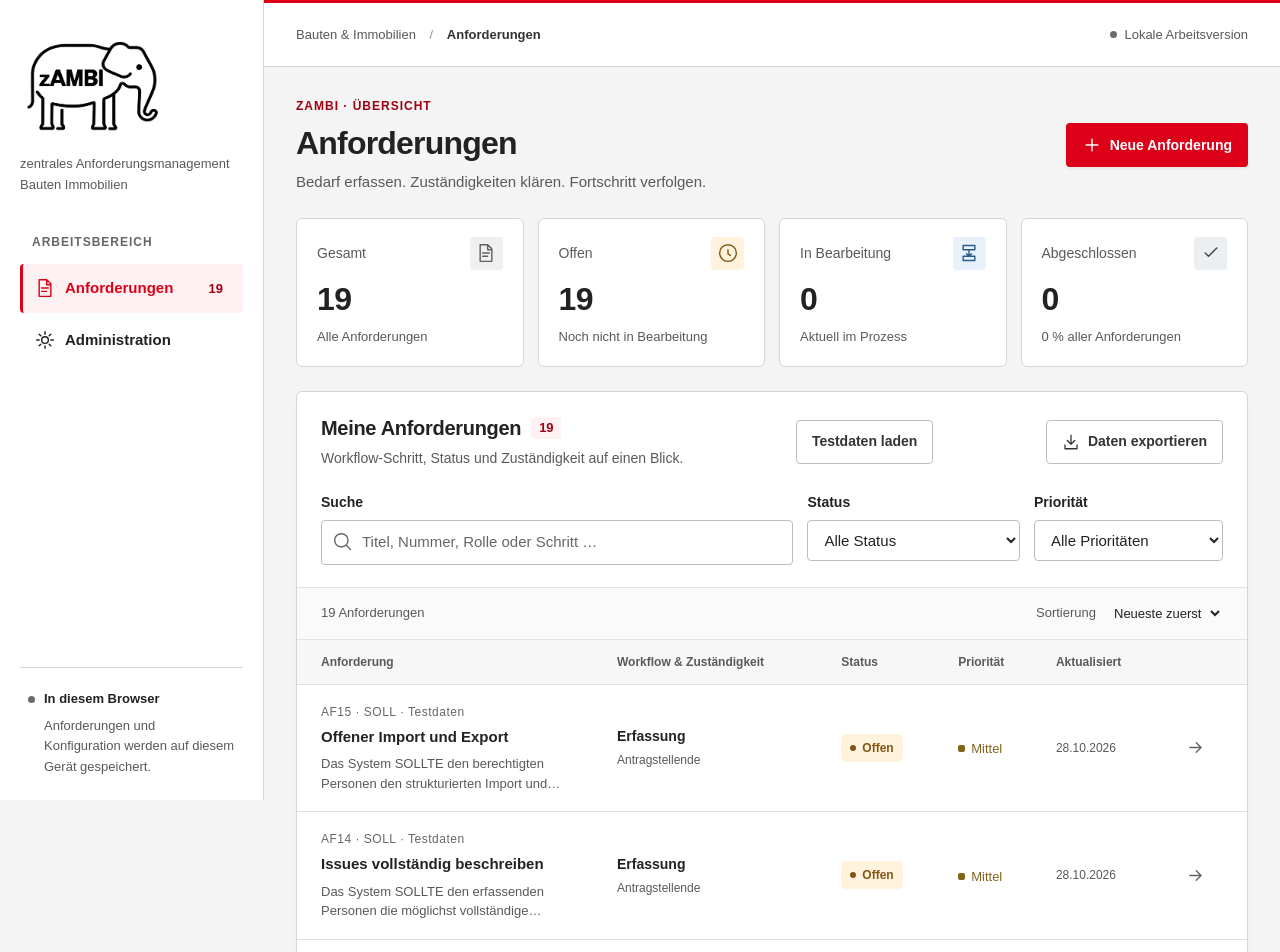
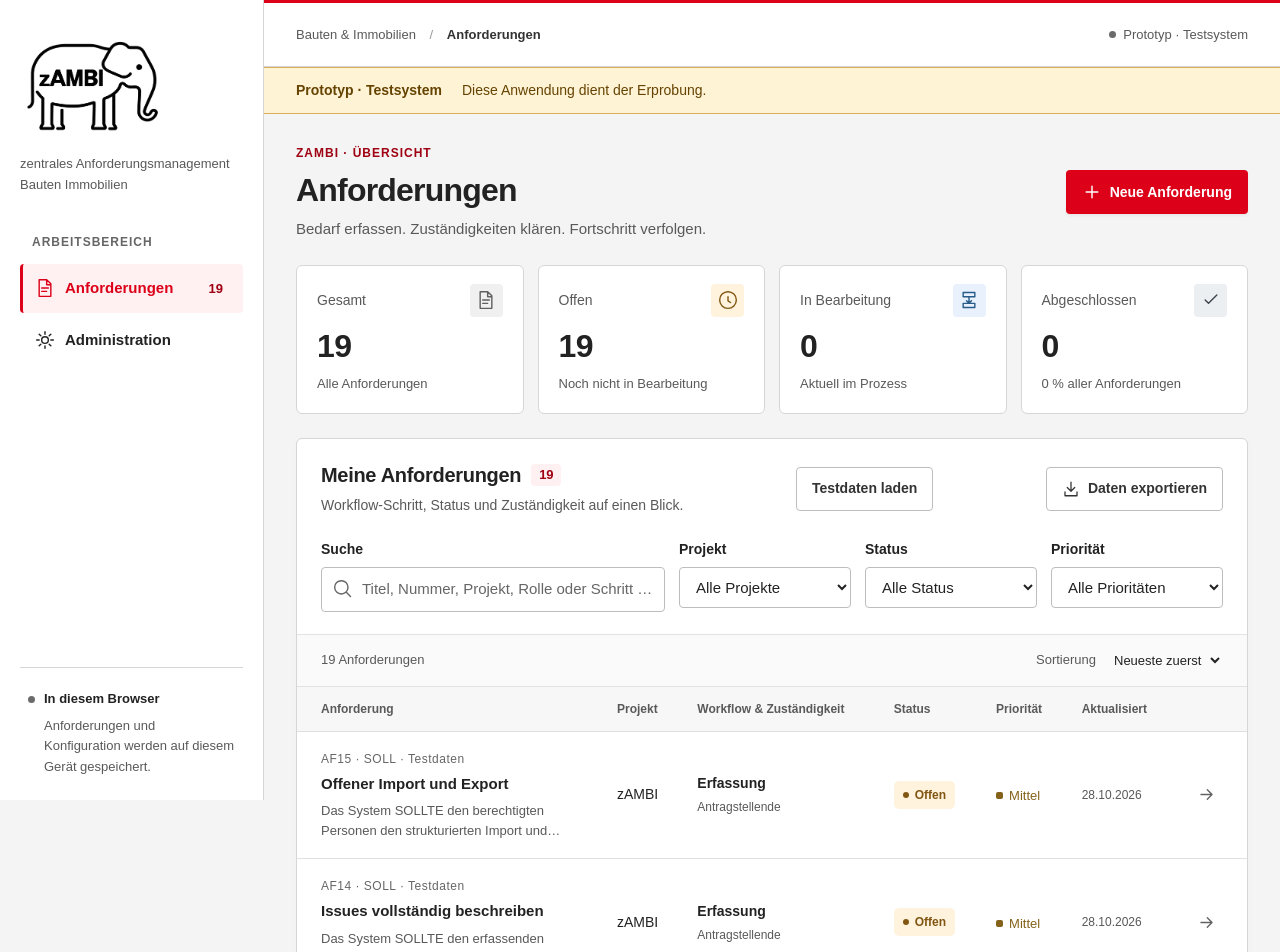
Before and after one commit to w6p9jk84gk-debug/Anforderungsmanagement, a React (Vite) app: page / in a window 1280 px wide. Shown: the top 952 px of the page. Built offline with nearby package versions, Linux system fonts and the light colour scheme.

Commit message:
Mark prototype as test system and manage requirement projects

```diff
--- a/index.html
+++ b/index.html
@@ -6,9 +6,9 @@
     <meta name="theme-color" content="#dc0018" />
     <meta
       name="description"
-      content="zAMBI – zentrales Anforderungsmanagement Bauten Immobilien. Anforderungen, Rollen und Workflows übersichtlich verwalten."
+      content="zAMBI – Prototyp und Testsystem für das zentrale Anforderungsmanagement Bauten Immobilien. Anforderungen, Rollen und Workflows übersichtlich verwalten."
     />
-    <title>Anforderungen · zAMBI</title>
+    <title>Anforderungen · zAMBI · Prototyp / Testsystem</title>
   </head>
   <body>
     <div id="root"></div>
--- a/src/Administration.tsx
+++ b/src/Administration.tsx
@@ -4,7 +4,7 @@ import { Icon } from "./Icon";
 import { categories, categoryLabels, configurationErrors } from "./model";
 import type { Category, Configuration, Requirement } from "./model";
 
-type Tab = "statuses" | "roles" | "workflow";
+type Tab = "statuses" | "roles" | "workflow" | "projects";
 export function Administration({
   configuration,
   requirements,
@@ -34,6 +34,7 @@ export function Administration({
   function save(event: FormEvent) {
     event.preventDefault();
     const cleaned: Configuration = {
+      projects: draft.projects.map((project) => ({ ...project, name: project.name.trim() })),
       statuses: draft.statuses.map((status) => ({
         ...status,
         name: status.name.trim(),
@@ -81,7 +82,7 @@ export function Administration({
         <div>
           <span className="eyebrow">zAMBI verwalten</span>
           <h1>Administration</h1>
-          <p>Status, Rollen und den Ablauf deiner Anforderungen gestalten.</p>
+          <p>Projekte, Status, Rollen und den Ablauf deiner Anforderungen gestalten.</p>
         </div>
         <button
           className="button secondary"
@@ -103,6 +104,7 @@ export function Administration({
       <nav className="admin-tabs" aria-label="Administrationsbereiche">
         {(
           [
+            ["projects", "Projekte", draft.projects.length],
             ["statuses", "Status", draft.statuses.length],
             ["roles", "Rollen", draft.roles.length],
             ["workflow", "Workflow-Editor", draft.steps.length],
@@ -137,6 +139,73 @@ export function Administration({
           </div>
         )}
         <fieldset className="admin-fields" disabled={readOnly}>
+          {tab === "projects" && (
+            <section className="panel admin-panel" aria-labelledby="projects-heading">
+              <div className="panel-heading">
+                <div>
+                  <h2 id="projects-heading">Projekte verwalten</h2>
+                  <p>Ordne Anforderungen einem Projekt zu.</p>
+                </div>
+                <button
+                  type="button"
+                  className="button secondary"
+                  onClick={() => setDraft((current) => ({
+                    ...current,
+                    projects: [...current.projects, { id: crypto.randomUUID(), name: "" }],
+                  }))}
+                >
+                  <Icon name="plus" size={18} />
+                  Projekt hinzufügen
+                </button>
+              </div>
+              <div className="config-list">
+                {draft.projects.map((project, index) => {
+                  const usages = requirements.filter((item) => item.projectId === project.id).length;
+                  return (
+                    <article className="config-row" key={project.id}>
+                      <span className="role-icon"><Icon name="building" /></span>
+                      <label className="grow">
+                        Projektname
+                        <input
+                          aria-label={"Projektname " + (index + 1)}
+                          value={project.name}
+                          required
+                          maxLength={80}
+                          placeholder="z. B. zAMBI"
+                          onChange={(event) => setDraft((current) => ({
+                            ...current,
+                            projects: current.projects.map((item) => item.id === project.id
+                              ? { ...item, name: event.target.value } : item),
+                          }))}
+                        />
+                      </label>
+                      <div className="row-actions">
+                        <span className="usage-note">
+                          {usages ? `${usages} ${usages === 1 ? "Anforderung" : "Anforderungen"}` : "Nicht zugewiesen"}
+                        </span>
+                        <button
+                          type="button"
+                          className="icon-button danger"
+                          aria-label={"Projekt " + (index + 1) + " löschen"}
+                          disabled={usages > 0}
+                          title={usages ? "Anforderungen zuerst einem anderen Projekt oder „Ohne Projekt“ zuweisen." : "Projekt entfernen"}
+                          onClick={() => setDraft((current) => ({
+                            ...current, projects: current.projects.filter((item) => item.id !== project.id),
+                          }))}
+                        >
+                          <Icon name="trash" size={19} />
+                        </button>
+                      </div>
+                    </article>
+                  );
+                })}
+                {!draft.projects.length && <p className="panel-note">Noch keine Projekte vorhanden. Anforderungen können auch ohne Projekt erfasst werden.</p>}
+              </div>
+              <p className="panel-note">
+                Umbenennen erhält alle Zuordnungen. Projekte mit Anforderungen können erst nach dem Ändern der Zuordnungen gelöscht werden.
+              </p>
+            </section>
+          )}
           {tab === "statuses" && (
             <section
               className="panel admin-panel"
--- a/src/App.tsx
+++ b/src/App.tsx
@@ -10,6 +10,7 @@ import {
   legacyStorageKey,
   loadWorkspace,
   priorities,
+  projectName,
   displayRequirementId,
   seedTestRequirements,
   initializeTestRequirements,
@@ -47,6 +48,7 @@ export function App() {
   const [configurationDirty, setConfigurationDirty] = useState(false);
   const [query, setQuery] = useState("");
   const [statusFilter, setStatusFilter] = useState("all");
+  const [projectFilter, setProjectFilter] = useState("all");
   const [priorityFilter, setPriorityFilter] = useState("all");
   const [sort, setSort] = useState("newest");
   const [editor, setEditor] = useState<{ item: Requirement | null } | null>(
@@ -70,7 +72,7 @@ export function App() {
     return () => window.removeEventListener("beforeunload", protectChanges);
   }, [configurationDirty]);
   useEffect(() => {
-    document.title = `${page === "administration" ? "Administration" : "Anforderungen"} · zAMBI`;
+    document.title = `${page === "administration" ? "Administration" : "Anforderungen"} · zAMBI · Prototyp / Testsystem`;
   }, [page]);
   function navigate(event: MouseEvent<HTMLAnchorElement>, next: Page) {
     event.preventDefault();
@@ -109,7 +111,7 @@ export function App() {
       }
       if (!isWorkspace(next)) {
         setError(
-          "Die Änderung ist unvollständig und wurde nicht gespeichert. Bitte prüfe Status, Rollen und Workflow-Zuweisungen.",
+          "Die Änderung ist unvollständig und wurde nicht gespeichert. Bitte prüfe Projekte, Status, Rollen und Workflow-Zuweisungen.",
         );
         return false;
       }
@@ -131,8 +133,8 @@ export function App() {
     if (readOnly || testDataInitialized.current) return;
     testDataInitialized.current = true;
     const next = initializeTestRequirements(initial.workspace);
-    if (next !== initial.workspace && persist(next)) {
-      setNotice("Testanforderungen geladen.");
+    if (next !== initial.workspace || initial.migrated) {
+      if (persist(next) && next !== initial.workspace) setNotice("Testanforderungen geladen.");
     }
   }, []);
   function saveRequirement(value: RequirementInput) {
@@ -194,6 +196,7 @@ export function App() {
       if (!persist(applyConfiguration(workspace, next))) return false;
       setConfigurationDirty(false);
       setStatusFilter("all");
+      setProjectFilter("all");
       setNotice("Konfiguration gespeichert.");
       return true;
     } catch (issue) {
@@ -213,9 +216,10 @@ export function App() {
           (step) => step.id === item.workflowStepId,
         )!;
         return (
+          (projectFilter === "all" || (projectFilter === "none" ? item.projectId === null : item.projectId === projectFilter)) &&
           (statusFilter === "all" || item.status === statusFilter) &&
           (priorityFilter === "all" || item.priority === priorityFilter) &&
-          `${displayRequirementId(item)} ${item.verbindlichkeit ?? ""} ${item.isTestData ? "Testdaten" : ""} ${item.title} ${item.description} ${item.criteria} ${step.name} ${roleNames(configuration, step).join(" ")}`
+          `${displayRequirementId(item)} ${item.verbindlichkeit ?? ""} ${item.isTestData ? "Testdaten" : ""} ${projectName(configuration, item.projectId)} ${item.title} ${item.description} ${item.criteria} ${step.name} ${roleNames(configuration, step).join(" ")}`
             .toLocaleLowerCase("de")
             .includes(text)
         );
@@ -224,15 +228,18 @@ export function App() {
         sort === "priority"
           ? priorities.indexOf(a.priority) - priorities.indexOf(b.priority) ||
             b.number - a.number
+          : sort === "project"
+            ? projectName(configuration, a.projectId).localeCompare(projectName(configuration, b.projectId), "de") || b.number - a.number
           : sort === "title"
             ? a.title.localeCompare(b.title, "de")
             : b.number - a.number,
       );
-  }, [requirements, configuration, query, statusFilter, priorityFilter, sort]);
+  }, [requirements, configuration, query, statusFilter, priorityFilter, projectFilter, sort]);
   function resetFilters() {
     setQuery("");
     setStatusFilter("all");
     setPriorityFilter("all");
+    setProjectFilter("all");
   }
   const today = () => new Date().toISOString().slice(0, 10);
   const categoryCount = (category: string) =>
@@ -308,9 +315,13 @@ export function App() {
           </span>
           <span className="local-label">
             <span className="local-dot" />
-            Lokale Arbeitsversion
+            Prototyp · Testsystem
           </span>
         </header>
+        <div className="prototype-banner" role="note" aria-label="Prototyp und Testsystem">
+          <strong>Prototyp · Testsystem</strong>
+          <span>Diese Anwendung dient der Erprobung.</span>
+        </div>
         <main id="page-content" tabIndex={-1}>
           {error && (
             <div className="error-message" role="alert">
@@ -446,7 +457,7 @@ export function App() {
                       <input
                         aria-label="Anforderungen durchsuchen"
                         value={query}
-                        placeholder="Titel, Nummer, Rolle oder Schritt …"
+                        placeholder="Titel, Nummer, Projekt, Rolle oder Schritt …"
                         onChange={(event) => setQuery(event.target.value)}
                       />
                       {query && (
@@ -459,6 +470,20 @@ export function App() {
                         </button>
                       )}
                     </div>
+                  </label>
+                  <label>
+                    Projekt
+                    <select
+                      aria-label="Nach Projekt filtern"
+                      value={projectFilter}
+                      onChange={(event) => setProjectFilter(event.target.value)}
+                    >
+                      <option value="all">Alle Projekte</option>
+                      <option value="none">Ohne Projekt</option>
+                      {configuration.projects.map((project) => (
+                        <option key={project.id} value={project.id}>{project.name}</option>
+                      ))}
+                    </select>
                   </label>
                   <label>
                     Status
@@ -509,6 +534,7 @@ export function App() {
                       <option value="newest">Neueste zuerst</option>
                       <option value="priority">Priorität</option>
                       <option value="title">Titel A–Z</option>
+                      <option value="project">Projekt A–Z</option>
                     </select>
                   </label>
                 </div>
@@ -518,6 +544,7 @@ export function App() {
                       <thead>
                         <tr>
                           <th>Anforderung</th>
+                          <th>Projekt</th>
                           <th>Workflow &amp; Zuständigkeit</th>
                           <th>Status</th>
                           <th>Priorität</th>
@@ -552,6 +579,9 @@ export function App() {
                                   {item.description ||
                                     "Noch keine Beschreibung"}
                                 </p>
+                              </td>
+                              <td data-label="Projekt" className="project-cell">
+                                {projectName(configuration, item.projectId)}
                               </td>
                               <td data-label="Workflow">
                                 <strong className="step-title">
--- a/src/RequirementEditor.tsx
+++ b/src/RequirementEditor.tsx
@@ -31,6 +31,7 @@ export function RequirementEditor({
   const [stepId, setStepId] = useState(
     item?.workflowStepId ?? configuration.steps[0].id,
   );
+  const [projectId, setProjectId] = useState(item?.projectId ?? "");
   const [priority, setPriority] = useState<Priority>(
     item?.priority ?? "Mittel",
   );
@@ -59,6 +60,7 @@ export function RequirementEditor({
         criteria: criteria.trim(),
         workflowStepId: stepId,
         priority,
+        projectId: projectId || null,
       })
     )
       onClose();
@@ -76,6 +78,7 @@ export function RequirementEditor({
             <span className="eyebrow">
               {item ? displayRequirementId(item) : "zAMBI · Anforderungen"}
             </span>
+            <span className="prototype-label">Prototyp · Testsystem</span>
             <h2 id="editor-title">
               {item ? "Anforderung bearbeiten" : "Neue Anforderung"}
             </h2>
@@ -109,6 +112,15 @@ export function RequirementEditor({
               }}
               placeholder="Was wird für das Bau- oder Immobilienvorhaben benötigt?"
             />
+          </label>
+          <label>
+            Projekt
+            <select aria-label="Projekt" value={projectId} onChange={(event) => setProjectId(event.target.value)}>
+              <option value="">Ohne Projekt</option>
+              {configuration.projects.map((project) => (
+                <option key={project.id} value={project.id}>{project.name}</option>
+              ))}
+            </select>
           </label>
           <label>
             Beschreibung
--- a/src/model.ts
+++ b/src/model.ts
@@ -17,7 +17,10 @@ export type WorkflowStep = {
   statusId: string;
   roleIds: string[];
 };
+export type Project = { id: string; name: string };
+export const testProjectId = "project-zambi";
 export type Configuration = {
+  projects: Project[];
   statuses: StatusDefinition[];
   roles: Role[];
   steps: WorkflowStep[];
@@ -33,16 +36,17 @@ export type Requirement = {
   criteria: string;
   status: string;
   workflowStepId: string;
+  projectId: string | null;
   priority: Priority;
   createdAt: string;
   updatedAt: string;
 };
 export type RequirementInput = Pick<
   Requirement,
-  "title" | "description" | "criteria" | "workflowStepId" | "priority"
+  "title" | "description" | "criteria" | "workflowStepId" | "priority" | "projectId"
 >;
 export type Workspace = {
-  version: 1;
+  version: 2;
   configuration: Configuration;
   requirements: Requirement[];
   nextNumber: number;
@@ -53,6 +57,7 @@ export const storageKey = "zambi.workspace.v1";
 
 export function defaultConfiguration(): Configuration {
   return {
+    projects: [{ id: testProjectId, name: "zAMBI" }],
     statuses: [
       { id: "status-open", name: "Offen", category: "open" },
       { id: "status-active", name: "In Bearbeitung", category: "active" },
@@ -99,7 +104,7 @@ export function defaultConfiguration(): Configuration {
 }
 export function emptyWorkspace(): Workspace {
   return {
-    version: 1,
+    version: 2,
     configuration: defaultConfiguration(),
     requirements: [],
     nextNumber: 1,
@@ -121,12 +126,13 @@ function unique(values: string[]) {
 export function configurationErrors(config: Configuration): string[] {
   const errors: string[] = [];
   const groups = [
+    ["Projekte", config.projects],
     ["Status", config.statuses],
     ["Rollen", config.roles],
     ["Workflow-Schritte", config.steps],
   ] as const;
   for (const [label, items] of groups) {
-    if (!items.length)
+    if (!items.length && label !== "Projekte")
       errors.push(`${label}: Mindestens ein Eintrag ist erforderlich.`);
     if (items.some((item) => !name(item.name)))
       errors.push(`${label}: Bitte Namen mit 1 bis 80 Zeichen eingeben.`);
@@ -161,10 +167,13 @@ export function configurationErrors(config: Configuration): string[] {
 export function isConfiguration(value: unknown): value is Configuration {
   if (
     !record(value) ||
+    !Array.isArray(value.projects) ||
     !Array.isArray(value.statuses) ||
     !Array.isArray(value.roles) ||
     !Array.isArray(value.steps)
   )
+    return false;
+  if (!value.projects.every((item) => record(item) && text(item.id) && text(item.name)))
     return false;
   if (
     !value.statuses.every(
@@ -228,7 +237,7 @@ function isBaseRequirement(
 export function isWorkspace(value: unknown): value is Workspace {
   if (
     !record(value) ||
-    value.version !== 1 ||
+    value.version !== 2 ||
     (value.testDataVersion !== undefined && value.testDataVersion !== 1) ||
     !isConfiguration(value.configuration) ||
     !Array.isArray(value.requirements)
@@ -239,6 +248,7 @@ export function isWorkspace(value: unknown): value is Workspace {
     !value.requirements.every(
       (item) =>
         isBaseRequirement(item) &&
+        (item.projectId === null || (text(item.projectId) && config.projects.some((project) => project.id === item.projectId))) &&
         text(item.workflowStepId) &&
         config.steps.some(
           (step) =>
@@ -269,7 +279,7 @@ export function migrateLegacy(data: unknown): Workspace {
       (step) => step.statusId === status?.id,
     );
     if (!status || !step) throw new Error("Unbekannter bisheriger Status");
-    return { ...item, status: status.id, workflowStepId: step.id };
+    return { ...item, projectId: item.isTestData ? testProjectId : null, status: status.id, workflowStepId: step.id };
   });
   workspace.nextNumber = workspace.requirements.reduce(
     (next, item) => Math.max(next, item.number + 1),
@@ -277,6 +287,22 @@ export function migrateLegacy(data: unknown): Workspace {
   );
   if (!isWorkspace(workspace))
     throw new Error("Ungültige bisherige Anforderungen");
+  return workspace;
+}
+/** Übernimmt Arbeitsbereiche vor Einführung der Projekte ohne bestehende Inhalte zu ändern. */
+export function migrateWorkspace(value: unknown): Workspace {
+  if (!record(value) || value.version !== 1 || !record(value.configuration) || !Array.isArray(value.requirements))
+    throw new Error("Ungültige bisherige zAMBI-Daten");
+  const workspace = {
+    ...value,
+    version: 2,
+    configuration: { ...value.configuration, projects: [{ id: testProjectId, name: "zAMBI" }] },
+    requirements: value.requirements.map((item: unknown) => {
+      if (!record(item)) throw new Error("Ungültige bisherige Anforderung");
+      return { ...item, projectId: item.isTestData === true ? testProjectId : null };
+    }),
+  };
+  if (!isWorkspace(workspace)) throw new Error("Ungültige bisherige zAMBI-Daten");
   return workspace;
 }
 export type LoadResult = {
@@ -294,9 +320,11 @@ export function loadWorkspace(
   try {
     raw = storage.getItem(storageKey);
     if (raw !== null) {
-      const workspace: unknown = JSON.parse(raw);
+      const parsed: unknown = JSON.parse(raw);
+      const migrated = record(parsed) && parsed.version === 1;
+      const workspace = migrated ? migrateWorkspace(parsed) : parsed;
       if (!isWorkspace(workspace)) throw new Error("Ungültige zAMBI-Daten");
-      return { workspace, error: null, raw, legacyRaw, migrated: false };
+      return { workspace, error: null, raw, legacyRaw, migrated };
     }
     legacyRaw = storage.getItem(legacyStorageKey);
     const workspace =
@@ -329,6 +357,8 @@ export function applyConfiguration(
   const errors = configurationErrors(configuration);
   if (errors.length) throw new Error(errors[0]);
   const requirements = workspace.requirements.map((item) => {
+    if (item.projectId !== null && !configuration.projects.some((project) => project.id === item.projectId))
+      throw new Error("Ein Projekt mit bestehenden Anforderungen darf nicht entfernt werden. Weise die Anforderungen zuerst einem anderen Projekt oder „Ohne Projekt“ zu.");
     const step = configuration.steps.find(
       (step) => step.id === item.workflowStepId,
     );
@@ -361,6 +391,7 @@ export function exportRequirements(workspace: Workspace) {
       status: workspace.configuration.statuses.find(
         (status) => status.id === item.status,
       )!.name,
+      project: projectName(workspace.configuration, item.projectId),
       workflowStep: step.name,
       roles: roleNames(workspace.configuration, step),
     };
@@ -372,7 +403,13 @@ export function seedTestRequirements(workspace: Workspace, now = new Date().toIS
   const existing = new Set(workspace.requirements.map((item) => item.anforderungNr));
   const missing = testRequirements.filter((item) => !existing.has(item.anforderungNr));
   if (!missing.length) return workspace.testDataVersion === 1 ? workspace : { ...workspace, testDataVersion: 1 };
-  const step = workspace.configuration.steps[0];
+  const existingProject = workspace.configuration.projects.find((project) => project.id === testProjectId)
+    ?? workspace.configuration.projects.find((project) => project.name.trim().toLocaleLowerCase("de") === "zambi");
+  const project = existingProject ?? { id: testProjectId, name: "zAMBI" };
+  const configuration = existingProject ? workspace.configuration : {
+    ...workspace.configuration, projects: [...workspace.configuration.projects, project],
+  };
+  const step = configuration.steps[0];
   const additions: Requirement[] = missing.map((item, index) => ({
     anforderungNr: item.anforderungNr,
     verbindlichkeit: item.verbindlichkeit,
@@ -385,12 +422,14 @@ export function seedTestRequirements(workspace: Workspace, now = new Date().toIS
     status: step.statusId,
     priority: "Mittel",
     isTestData: true,
+    projectId: project.id,
     createdAt: now,
     updatedAt: now,
   }));
   return {
     ...workspace,
     testDataVersion: 1,
+    configuration,
     requirements: [...workspace.requirements, ...additions],
     nextNumber: workspace.nextNumber + additions.length,
   };
@@ -403,3 +442,7 @@ export function displayRequirementId(item: Requirement) {
 export function initializeTestRequirements(workspace: Workspace): Workspace {
   return workspace.testDataVersion === 1 ? workspace : seedTestRequirements(workspace);
 }
+
+export function projectName(configuration: Configuration, projectId: string | null) {
+  return configuration.projects.find((project) => project.id === projectId)?.name ?? "Ohne Projekt";
+}
--- a/src/styles.css
+++ b/src/styles.css
@@ -1502,3 +1502,47 @@ main {
     justify-content: center;
   }
 }
+
+/* Die Kennzeichnung bleibt auch auf Mobilgeräten und im Dialog sichtbar. */
+.prototype-banner {
+  position: sticky;
+  top: 0;
+  z-index: 5;
+  display: flex;
+  flex-wrap: wrap;
+  align-items: center;
+  gap: 6px 20px;
+  padding: 12px 32px;
+  border-block: 1px solid #d7ae58;
+  background: #fff3d6;
+  color: #654300;
+  font-size: 14px;
+}
+.prototype-banner strong { font-weight: 700; }
+.prototype-label {
+  display: block;
+  width: fit-content;
+  margin: 6px 0;
+  padding: 3px 8px;
+  border: 1px solid #d7ae58;
+  border-radius: 4px;
+  background: #fff3d6;
+  color: #654300;
+  font-size: 12px;
+  font-weight: 700;
+}
+.project-cell { overflow-wrap: anywhere; max-width: 180px; }
+.panel-heading { flex-wrap: wrap; }
+.admin-tabs { flex-wrap: wrap; }
+@media (min-width: 951px) {
+  .toolbar { grid-template-columns: minmax(200px, 2fr) repeat(3, minmax(130px, 1fr)); }
+}
+@media (max-width: 950px) {
+  .toolbar > .search-label { grid-column: auto; }
+  .prototype-banner { padding-inline: 24px; }
+}
+@media (max-width: 600px) {
+  .toolbar > .search-label { grid-column: 1 / -1; }
+  .prototype-banner { padding: 10px 16px; }
+  .project-cell { max-width: none; grid-column: 1 / -1; }
+}
```
Also changed, not shown: 2 other files (tests, documents, lock files or other folders).
